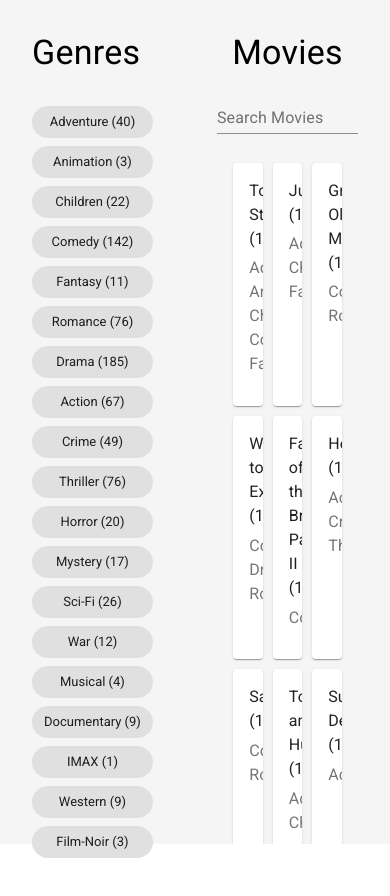
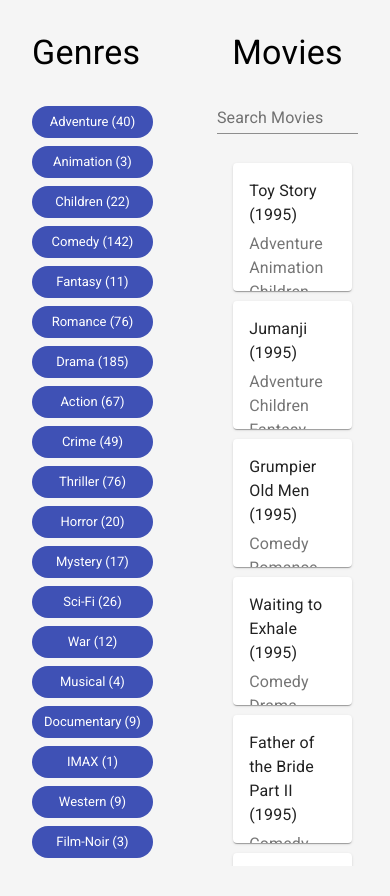
Before and after one commit to akoreh/Movies, a React (Create React App) app: page / in a window 390 px wide. Shown: the top 896 px of the page. Built offline with nearby package versions, Linux system fonts and the light colour scheme.

Commit message:
Made everything responsive and changed some colors

```diff
--- a/src/App.jsx
+++ b/src/App.jsx
@@ -1,10 +1,11 @@
 import React, { useEffect, useState, createRef } from 'react';
 import './App.scss';
 
-import { TextField, Typography } from '@material-ui/core';
+import { TextField, Typography, Button } from '@material-ui/core';
 import debounce from 'debounce';
 
 import moviesDataset from './data/movies.json';
+
 import MovieCard from './components/MovieCard/MovieCard';
 import GenreChip from './components/GenreChip/GenreChip';
 
@@ -69,6 +70,7 @@
     }
 
     setMovies(newMovies);
+    setCurrentPage(0);
   }
 
 
@@ -126,7 +128,17 @@
           {visibleMovies.slice(currentPage * pageSize, !currentPage ? pageSize : currentPage * pageSize + pageSize).map(movie => <MovieCard key={movie.id} movie={movie}/>)}
         </div>
         <div className="pages">
-          {pages.map((page, index) => <button key={`${page}_${index+1}`} onClick={onPageClicked.bind(null, index)}>{index + 1}</button>)}
+          {pages.map((page, index) => (
+            <Button
+              key={`${page}_${index}`}
+              className="pages__button"
+              size="medium"
+              variant="outlined"
+              color={currentPage === index ? 'secondary' : 'primary'}
+              onClick={onPageClicked.bind(null, index)}
+            >
+              {index + 1}
+            </Button>))}
         </div>
       </div>
     </div>
--- a/src/App.scss
+++ b/src/App.scss
@@ -1,10 +1,8 @@
 @import './scss/variables';
+@import './scss/mixins';
 
 .app {
   display: flex;
-  height: 100%;
-  width: 100%;
-  background-color: $lightGrey;
 
   .panel {
 
@@ -29,7 +27,7 @@
       flex-direction: column;
       align-items: center;
       flex: 1;
-      max-height: 100vh;
+      max-height: 95vh;
       overflow-y: auto;
       overflow-x: hidden;
 
@@ -37,11 +35,30 @@
         display: flex;
         flex-wrap: wrap;
         padding: 1.5rem;
-        height: 100%;
 
         & > * {
           flex: 1 0 21%;
           margin: 5px;
+          height: 8rem;
+
+          @include mediaQueryWidth(901px, 1400px) {
+            flex: 1 0 30%;
+          }
+
+          @include mediaQueryWidth(751px, 900px) {
+            flex: 1 0 45%;
+          }
+
+          @include mediaQueryWidth(0px, 750px) {
+            flex: 1 0 100%;
+          }
+        }
+      }
+
+      .pages {
+        margin-top: auto;
+        &__button:not(:last-of-type) {
+          margin-right: .2rem;
         }
       }
     }
--- a/src/components/GenreChip/GenreChip.jsx
+++ b/src/components/GenreChip/GenreChip.jsx
@@ -10,7 +10,7 @@
             className="genreChip"
             label={`${genre.name} (${genre.count})`}
             onClick={onClick.bind(null, genre.name)}
-            color={genre.active ? 'primary' : 'default'}
+            color={genre.active ? 'secondary' : 'primary'}
         />
     );
 };
--- a/src/index.scss
+++ b/src/index.scss
@@ -1,13 +1,14 @@
-html,
-body,
-#root {
-  height: 100%;
-  width: 100%;
-}
+@import './scss/variables';
+@import './scss/mixins';
 
 body {
+  background-color: $lightGrey;
   margin: 0;
+  padding: 0;
   font-family: "Roboto", sans-serif;
   -webkit-font-smoothing: antialiased;
   -moz-osx-font-smoothing: grayscale;
+  overflow: hidden;
 }
+
+@include scrollbars(.5em, #E91E63);
--- /dev/null
+++ b/src/scss/_mixins.scss
@@ -0,0 +1,55 @@
+@mixin mediaQueryWidth($minWidth:null, $maxWidth:null) {
+    @if ($minWidth != null and $maxWidth != null) {
+        @media (min-width: $minWidth) and (max-width: $maxWidth) {
+            @content;
+        }
+    } @else if ($maxWidth == null and $minWidth != null) {
+        @media (min-width: $minWidth){
+            @content;
+        }
+    } @else {
+        @media (max-width: $maxWidth){
+            @content;
+        }
+    }
+}
+
+@mixin mediaQueryHeight($minHeight:null, $maxHeight:null) {
+    @if ($minHeight != null and $maxHeight != null) {
+        @media (min-height: $minHeight) and (max-height: $maxHeight) {
+            @content;
+        }
+    } @else if ($maxHeight == null and $minHeight != null) {
+        @media (min-height: $minHeight){
+            @content;
+        }
+    } @else {
+        @media (max-height: $maxHeight){
+            @content;
+        }
+    }
+
+}
+
+
+///   @include scrollbars(.5em, slategray);
+@mixin scrollbars($size, $foreground-color, $background-color: mix($foreground-color, white, 50%)) {
+    ::-webkit-scrollbar {
+        width:  $size;
+        height: $size;
+    }
+
+    ::-webkit-scrollbar-thumb {
+        background: $foreground-color;
+    }
+
+    ::-webkit-scrollbar-track {
+        background: $background-color;
+    }
+
+    // For Internet Explorer
+    body {
+      scrollbar-face-color: $foreground-color;
+      scrollbar-track-color: $background-color;
+    }
+}
```
Also changed, not shown: 1 other file (tests, documents, lock files or other folders).
